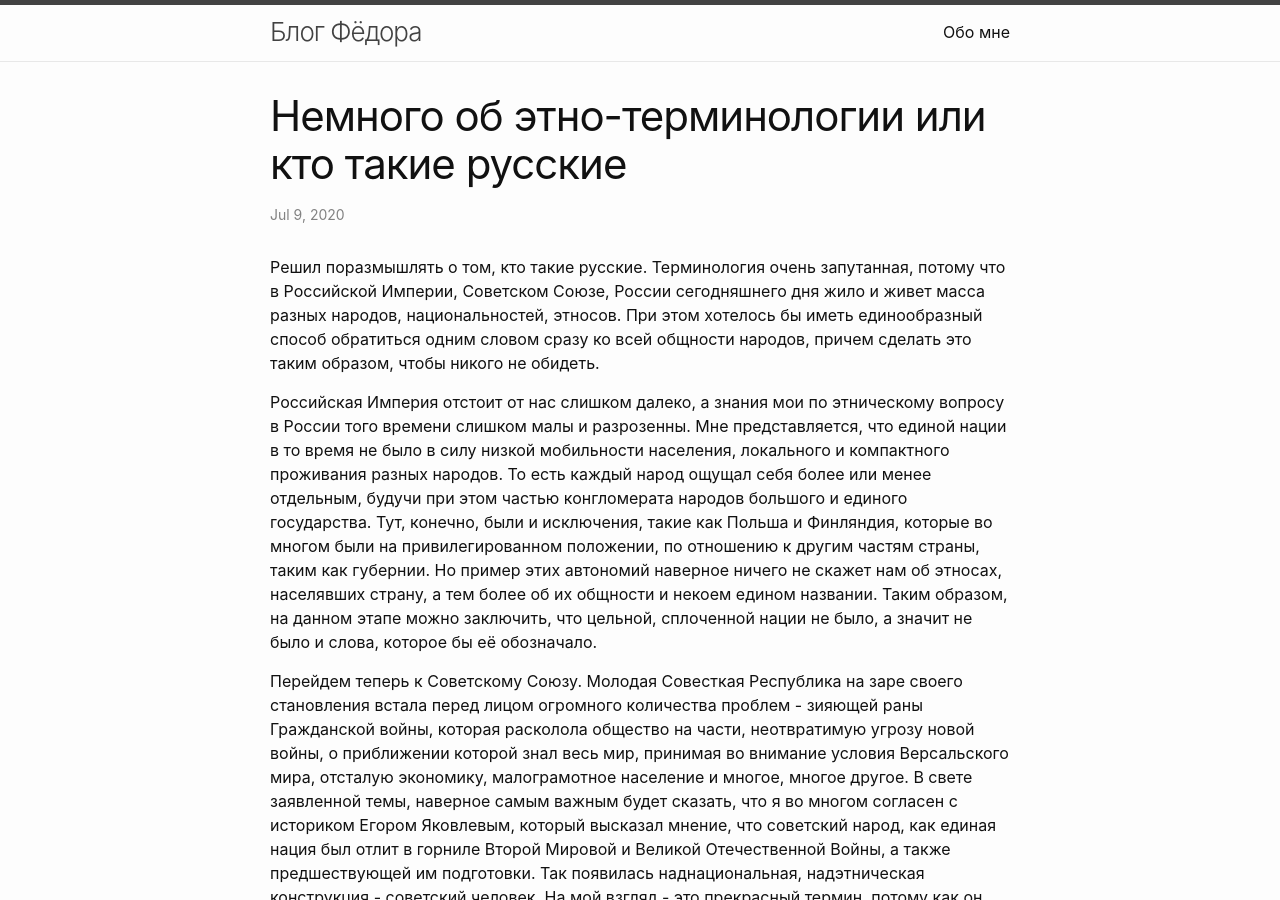
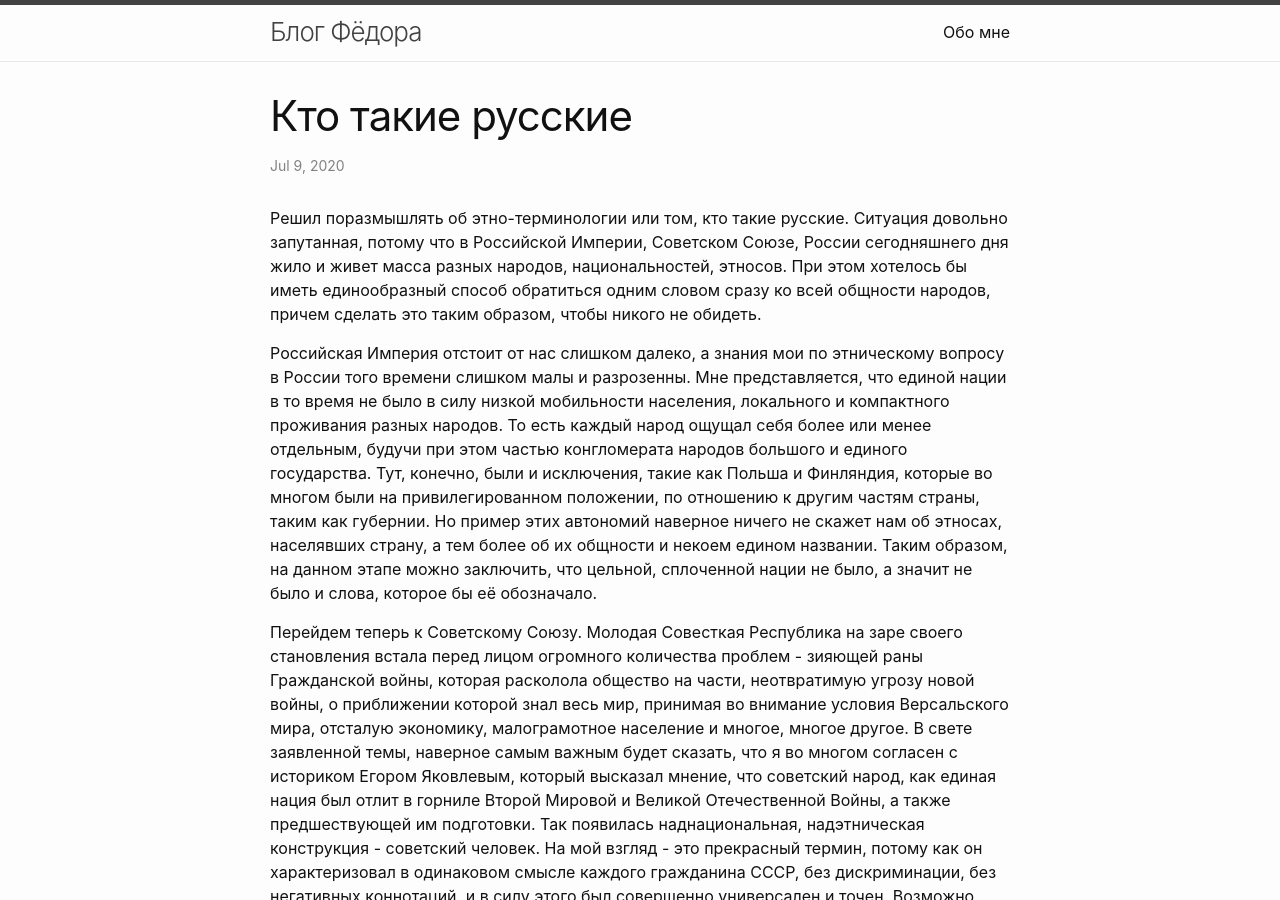
Before and after one commit to fjodor-che/blog, a Jekyll site: the page built from _posts/2020-07-09-russians.md, in a window 1280 px wide and 900 px high. Built offline with Jekyll 4.4.1, drawn with Linux system fonts in a browser that asks for light colours.

Commit message:
Renamed post and edited the intro a bit.

```diff
--- a/_posts/2020-07-09-russians.md
+++ b/_posts/2020-07-09-russians.md
@@ -1,10 +1,10 @@
 ---
 layout: post
-title: Немного об этно-терминологии или кто такие русские
+title: Кто такие русские
 categories: history
 published: true
 ---
-Решил поразмышлять о том, кто такие русские. Терминология очень запутанная, потому что в Российской Империи, Советском Союзе, России сегодняшнего дня жило и живет масса разных народов, национальностей, этносов. При этом хотелось бы иметь единообразный способ обратиться одним словом сразу ко всей общности народов, причем сделать это таким образом, чтобы никого не обидеть.
+Решил поразмышлять об этно-терминологии или том, кто такие русские. Ситуация довольно запутанная, потому что в Российской Империи, Советском Союзе, России сегодняшнего дня жило и живет масса разных народов, национальностей, этносов. При этом хотелось бы иметь единообразный способ обратиться одним словом сразу ко всей общности народов, причем сделать это таким образом, чтобы никого не обидеть.
 
 Российская Империя отстоит от нас слишком далеко, а знания мои по этническому вопросу в России того времени слишком малы и разрозенны. Мне представляется, что единой нации в то время не было в силу низкой мобильности населения, локального и компактного проживания разных народов. То есть каждый народ ощущал себя более или менее отдельным, будучи при этом частью конгломерата народов большого и единого государства. Тут, конечно, были и исключения, такие как Польша и Финляндия, которые во многом были на привилегированном положении, по отношению к другим частям страны, таким как губернии. Но пример этих автономий наверное ничего не скажет нам об этносах, населявших страну, а тем более об их общности и некоем едином названии. Таким образом, на данном этапе можно заключить, что цельной, сплоченной нации не было, а значит не было и слова, которое бы её обозначало.
 
```
